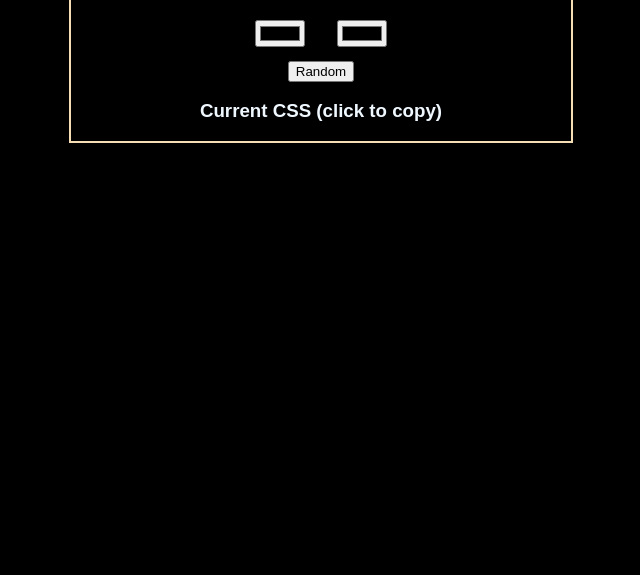
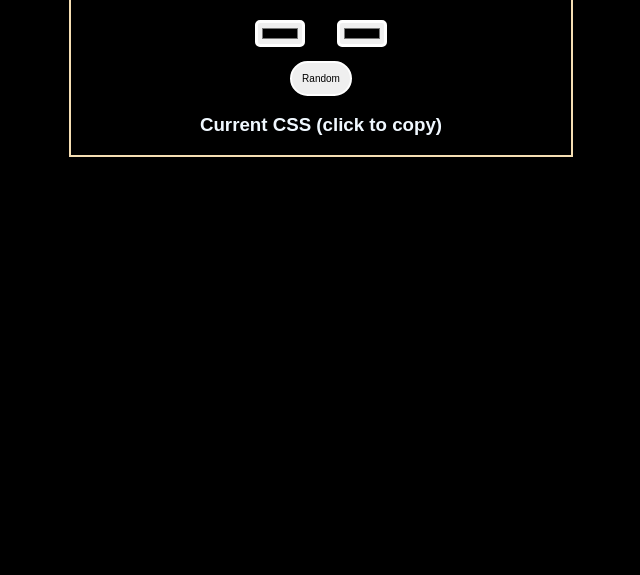
Before and after one commit to heyxdelaram/gradient-background-generator, a plain HTML site: page index.html in a window 1280 px wide. Shown: the part 225-800 px from the top of the page, without its empty margins (319-959 px from the left). Drawn offline with Linux system fonts and the light colour scheme.

Commit message:
css added

```diff
--- a/style.css
+++ b/style.css
@@ -16,4 +16,23 @@ div{
 }
 input{
     margin: 1em;
+    border: 3px solid white;
+    border-radius: 5px;
+
 }
+
+button{
+    border-radius: 300px;
+    padding: 10px;
+    font-size: 10px;
+    border: 2px solid white;
+}
+
+button:hover{
+    font-size: 12px;
+}
+
+p:hover{
+    cursor: pointer;
+    text-decoration: underline;
+}
```
